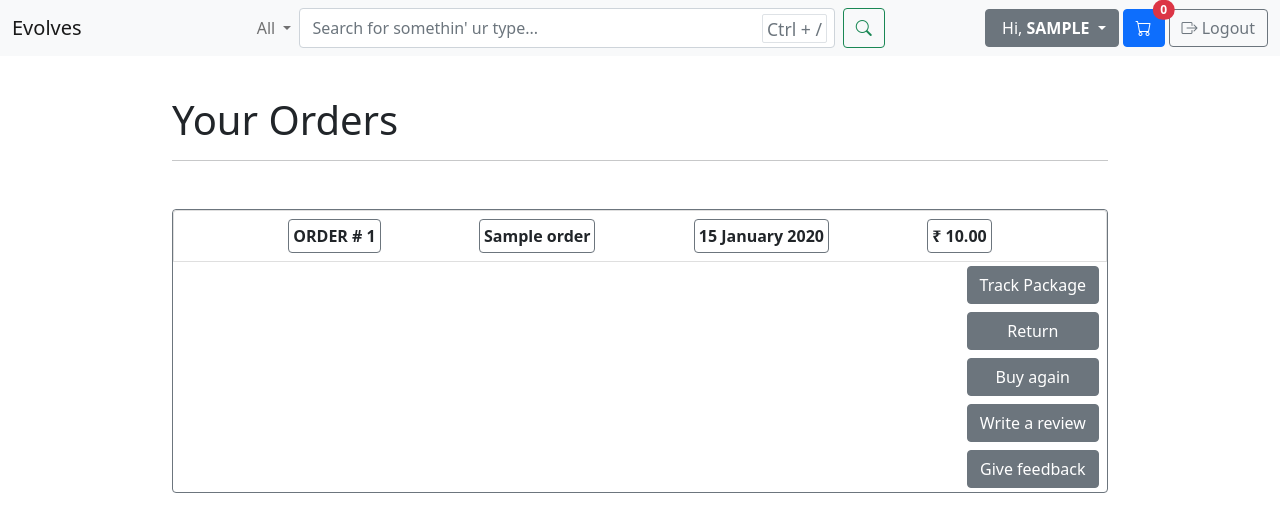
After one commit to mr-vaibh/evolves, a Django app: page /accounts/my-orders/ in a window 1280 px wide. The commit adds this page. Shown: the top 532 px of the page. Run offline with Django 3.2, Linux system fonts and the light colour scheme; a user stored in the database is signed in; tables that the repository leaves empty hold one stand-in row (values such as "Sample post"); data that the repository does not hold is empty; some libraries are stand-ins or nearby versions.

Commit message:
created YOUR ORDERS page && minor chhanges

```diff
--- /dev/null
+++ b/account/templates/account/myorders.html
@@ -0,0 +1,112 @@
+{% extends 'home/base.html' %}
+
+{% block title %}Your Orders | Evolves{% endblock title %}
+
+{% block css %}
+
+a {
+    color: #000000;
+    text-decoration: none;
+}
+
+.product-name {
+    font-size: 1.2em;
+}
+.product-price {
+    font-size: .8em;
+}
+.product-image {
+    width: 100px;
+}
+
+.product-div {
+    flex-direction: row;
+}
+
+@media all and (max-width: 600px) {
+    .order-strip {
+
+    }
+
+    .orders-and-btns {
+        flex-direction: column;
+    }
+}
+
+@media all and (max-width: 500px) {
+    .product-div {
+        flex-direction: column;
+    }
+    .product-name {
+        font-size: 1em;
+    }
+    .product-price {
+        font-size: .6em;
+    }
+}
+{% endblock css %}
+
+{% block body %}
+
+<div class="container w-75 my-5">
+    <h1>Your Orders</h1>
+
+    <hr>
+
+    {% for order in orders %}
+    <div class="border border-secondary rounded d-flex flex-column my-5">
+        <li class="order-strip list-group-item d-flex flex-wrap justify-content-evenly align-items-center fw-bold">
+            <span class="border border-secondary rounded p-1">ORDER # {{ order.id }}</span>
+            <span class="border border-secondary rounded p-1">{{ order.name }}</span>
+            <span class="border border-secondary rounded p-1">{{ order.datetime |date:"j F Y" }}</span>
+            <span class="border border-secondary rounded p-1">&#x20B9; <span class="price">{{ order.razp_amount }}</span></span>
+        </li>
+        <div class="orders-and-btns d-flex justify-content-between mx-2">
+            <ul id="cart-list-{{ order.id }}" class="list-group list-group-flush"></ul>
+
+            <div class="d-flex flex-column">
+                <button class="btn btn-secondary my-1">Track Package</button>
+                <button class="btn btn-secondary my-1">Return</button>
+                <button class="btn btn-secondary my-1">Buy again</button>
+                <button class="btn btn-secondary my-1">Write a review</button>
+                <button class="btn btn-secondary my-1">Give feedback</button>
+            </div>
+        </div>
+    </div>
+
+    <script>
+        {% autoescape off %}
+        let cart{{ order.id }} = JSON.parse('{{ order.items }}');
+        {% endautoescape %}
+
+        cart{{ order.id }}.forEach(product => {
+        let newPriceString = addCommas(product.price);
+
+        $('#cart-list-{{ order.id }}').append(`<li id="listPr${product.id}-{{ order.id }}" class="list-group-item d-flex flex-row justify-content-between align-items-center">
+                                                    <a href="/product/${product.slug}" class="product-div d-flex align-items-center">
+                                                        <img src="${product.img}" alt="${product.name}" class="product-image">
+
+                                                        <div class="d-flex flex-column align-items-start flex-wrap p-3">
+                                                            <p class="product-name">${product.name}</p>
+                                                            <span class="badge rounded-pill bg-dark">&#x20B9; ${newPriceString}</span>
+                                                        </div>
+                                                    </a>
+
+                                                    <div class="d-flex flex-row">
+                                                        <span class="badge rounded-pill bg-primary fs-6">${product.quantity}</span>
+                                                    </div>
+                                                </li>`);
+        });
+    </script>
+    {% endfor %}
+</div>
+
+{% endblock body %}
+
+{% block js %}
+
+$('.price').map((index, element) => {
+    element.innerText = addCommas(element.innerText.trim());
+});
+
+{% endblock js %}
--- a/account/urls.py
+++ b/account/urls.py
@@ -6,6 +6,7 @@ from . import views
 app_name = 'account'
 urlpatterns = [
     path('cart/', views.cart, name='cart'),
+    path('my-orders/', views.my_orders, name='myorders'),
     path('login/', auth_views.LoginView.as_view(template_name='account/login.html'), name='login'),
     path('logout/', auth_views.LogoutView.as_view(), name='logout'),
     path('register/', views.register, name='register'),
--- a/account/views.py
+++ b/account/views.py
@@ -1,7 +1,10 @@
 from django.shortcuts import render, redirect
 from django.contrib.auth import authenticate, login
+from django.contrib.auth.decorators import login_required
+
 from django.contrib.auth.forms import UserCreationForm
 
+from shop.models import Order
 
 def register(request):
     if request.method == 'POST':
@@ -24,5 +27,11 @@ def cart(request):
 
     if request.user.is_authenticated:
         context['cart'] = request.user.userprofile.cart
+    return render(request, 'account/cart.html', context)
 
-    return render(request, 'account/cart.html', context)
+@login_required
+def my_orders(request):
+    context = {
+        'orders': Order.objects.filter(user=request.user).order_by('-datetime')
+    }
+    return render(request, 'account/myorders.html', context)
--- a/home/static/home/css/style.css
+++ b/home/static/home/css/style.css
@@ -18,3 +18,8 @@
     border: 1px solid #dee2e6;
     border-radius: 0.125rem;
 }
+
+.dropdown:hover .dropdown-menu {
+    display: block;
+    margin-top: 0; /* remove the gap so it doesn't close */
+}
--- a/home/static/home/js/functions.js
+++ b/home/static/home/js/functions.js
@@ -1,11 +1,17 @@
 function parseListOfObjects(string) {
     // Logic: https://gist.github.com/mr-vaibh/3f02a58e7dbf698347675ea72d9bdc2f
-    return string.slice(1, -1).split(",").map(obj => JSON.parse(obj))
+    return string.slice(1, -1).split(",").map(obj => JSON.parse(obj));
 }
 
 function removeDuplicates(data, key) {
-    return [...new Map(data.map(item => [key(item), item])).values()]
+    return [...new Map(data.map(item => [key(item), item])).values()];
 };
+
+
+function addCommas(string) {
+    newString = string.toString().replace(/\B(?=(\d{3})+(?!\d))/g, ",")
+    return newString.includes('.0') ? newString : newString + ".00";
+}
 
 
 function get_cart(reload=false) {
--- a/home/templates/home/base.html
+++ b/home/templates/home/base.html
@@ -53,8 +53,23 @@
                     <button class="btn btn-outline-success" id="search" type="submit"><i class="bi bi-search"></i></button>
                 </form>
             </ul>
-            <div>
-                {% if request.user.is_authenticated %}<span class="mx-1">Hi, <b>{{ request.user|upper }}</b></span>{% endif %}
+            <div class="navbar-nav">
+
+                {% if request.user.is_authenticated %}
+                <div class="dropdown d-inline">
+                    <span class="btn btn-secondary dropdown-toggle" type="button">
+                        <span class="mx-1">Hi, <b>{{ request.user|upper }}</b></span>
+                    </span>
+                    <ul class="dropdown-menu">
+                        <li><a class="dropdown-item" href="#">Your Account</a></li>
+                        <li><a class="dropdown-item" href="{% url 'account:myorders' %}">Your Orders</a></li>
+                        <li><a class="dropdown-item" href="#">Your Reviews</a></li>
+                        <li><hr class="dropdown-divider"></li>
+                        <li><a class="dropdown-item" href="#">About Us</a></li>
+                        <li><a class="dropdown-item" href="#">Contact Us</a></li>
+                    </ul>
+                </div>
+                {% endif %}
 
                 <a class="btn btn-primary position-relative mx-1" type="button" href="{% url 'account:cart' %}">
                     <i class="bi bi-cart"></i>
--- a/shop/templates/shop/paymentfail.html
+++ b/shop/templates/shop/paymentfail.html
@@ -86,15 +86,15 @@ const cart = JSON.parse(localStorage.getItem('cart'));
 
 // to list and display all cart items
 cart.forEach(product => {
-    let newPriceString = product.price.toString().replace(/\B(?=(\d{3})+(?!\d))/g, ",")
+    let newPriceString = addCommas(product.price)
 
     $('#cart-list').append(`<li id="listPr${product.id}" class="list-group-item d-flex flex-row justify-content-between align-items-center">
                                 <a href="/product/${product.slug}" class="product-div d-flex align-items-center">
-                                    <img src="${product.img}" alt="MacBook Air" class="product-image">
+                                    <img src="${product.img}" alt="${pro}" class="product-image">
 
                                     <div class="d-flex flex-column align-items-start flex-wrap p-3">
                                         <p class="product-name">${product.name}</p>
-                                        <span class="badge rounded-pill bg-dark">&#x20B9; ${newPriceString + ".00"}</span>
+                                        <span class="badge rounded-pill bg-dark">&#x20B9; ${newPriceString}</span>
                                     </div>
                                 </a>
 
--- a/shop/urls.py
+++ b/shop/urls.py
@@ -6,10 +6,12 @@ app_name = 'shop'
 urlpatterns = [
     path('product/<slug:slug>', views.product_detail, name='product_detail'),
     path('search/<str:query>/', views.search, name='search'),
+    path('checkout/', views.checkout, name='checkout'),
+    path('paymenthandler/', views.callback, name='callback'),
+
+    # APIs
     path('api/getcart/', views.get_cart, name='getcart'),
     path('api/updatecart/', views.update_cart, name='updatecart'),
     path('api/deletecart/<int:product_id>', views.delete_cart, name='deletecart'),
     path('api/order/', views.order, name='order'),
-    path('checkout/', views.checkout, name='checkout'),
-    path('paymenthandler/', views.callback, name='callback'),
 ]
--- a/shop/views.py
+++ b/shop/views.py
@@ -1,11 +1,8 @@
-from json.encoder import JSONEncoder
-from django import forms
-from django.http.request import QueryDict
 from django.http.response import HttpResponse, JsonResponse
 from django.shortcuts import render, redirect, get_object_or_404
 from django.urls import reverse
+from django.contrib.auth.decorators import login_required
 
-from django.contrib.auth.models import User
 from account.models import UserProfile
 from .models import Product, ProductReview, Order
 from .forms import UpdateCartForm
@@ -132,9 +129,10 @@ def delete_cart(request, product_id):
 
 
 # THIS FUNCTION HANDLES THE `ORDER` when Buy button is clicked
+@login_required
 def order(request):
     user = request.user
-    if user.is_authenticated and user.userprofile.cart != '[]':
+    if user.userprofile.cart != '[]':
         if request.method == 'GET':
             # code to delete empty order
             order_id = request.GET.get('order_id')
@@ -158,11 +156,13 @@ def order(request):
             order.save()
     return HttpResponse()
 
+
+@login_required
 def checkout(request):
     user = request.user
 
     # if user isn't authenticated or cart is empty
-    if not user.is_authenticated or user.userprofile.cart == '[]':
+    if user.userprofile.cart == '[]':
         return redirect(reverse('account:login'))
 
     total_price = user.userprofile.total_price()
```
Also changed, not shown: account/templates/account/cart.html (+5 -8 lines), shop/templates/shop/paymentsuccess.html (+5 -5 lines), shop/models.py (line endings or trailing spaces).
